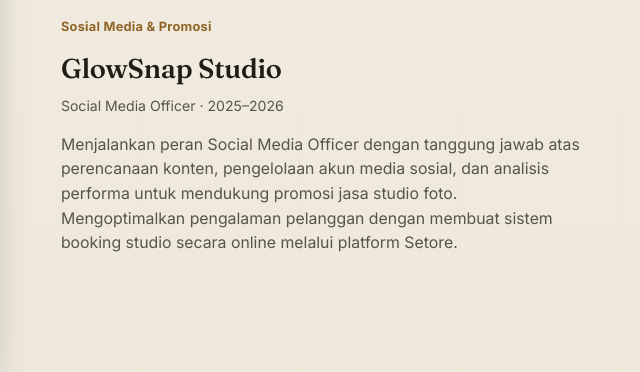
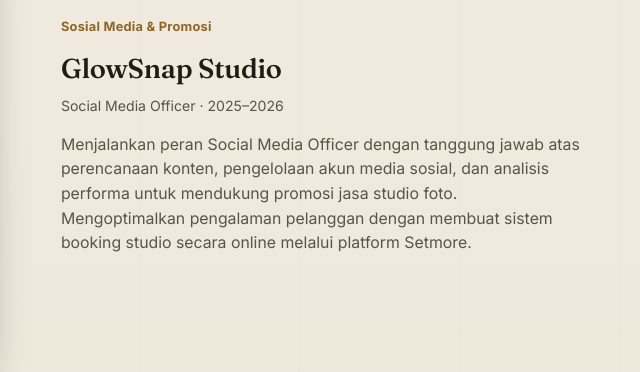
Before and after one commit to ftrrhmn/portofolio, a plain HTML site: page index.html in a window 1280 px wide. Shown: the part 4880-5252 px from the top of the page, 581-1221 px from the left. Drawn offline with Linux system fonts and the light colour scheme.

Commit message:
Update index.html

```diff
--- a/index.html
+++ b/index.html
@@ -1140,7 +1140,7 @@
           <div class="proj-tag">Sosial Media &amp; Promosi</div>
           <h3>GlowSnap Studio</h3>
           <div class="proj-meta">Social Media Officer · 2025–2026</div>
-          <p>Menjalankan peran Social Media Officer dengan tanggung jawab atas perencanaan konten, pengelolaan akun media sosial, dan analisis performa untuk mendukung promosi jasa studio foto. Mengoptimalkan pengalaman pelanggan dengan membuat sistem booking studio secara online melalui platform Setore.</p>
+          <p>Menjalankan peran Social Media Officer dengan tanggung jawab atas perencanaan konten, pengelolaan akun media sosial, dan analisis performa untuk mendukung promosi jasa studio foto. Mengoptimalkan pengalaman pelanggan dengan membuat sistem booking studio secara online melalui platform Setmore.</p>
         </div>
       </div>
 
```
